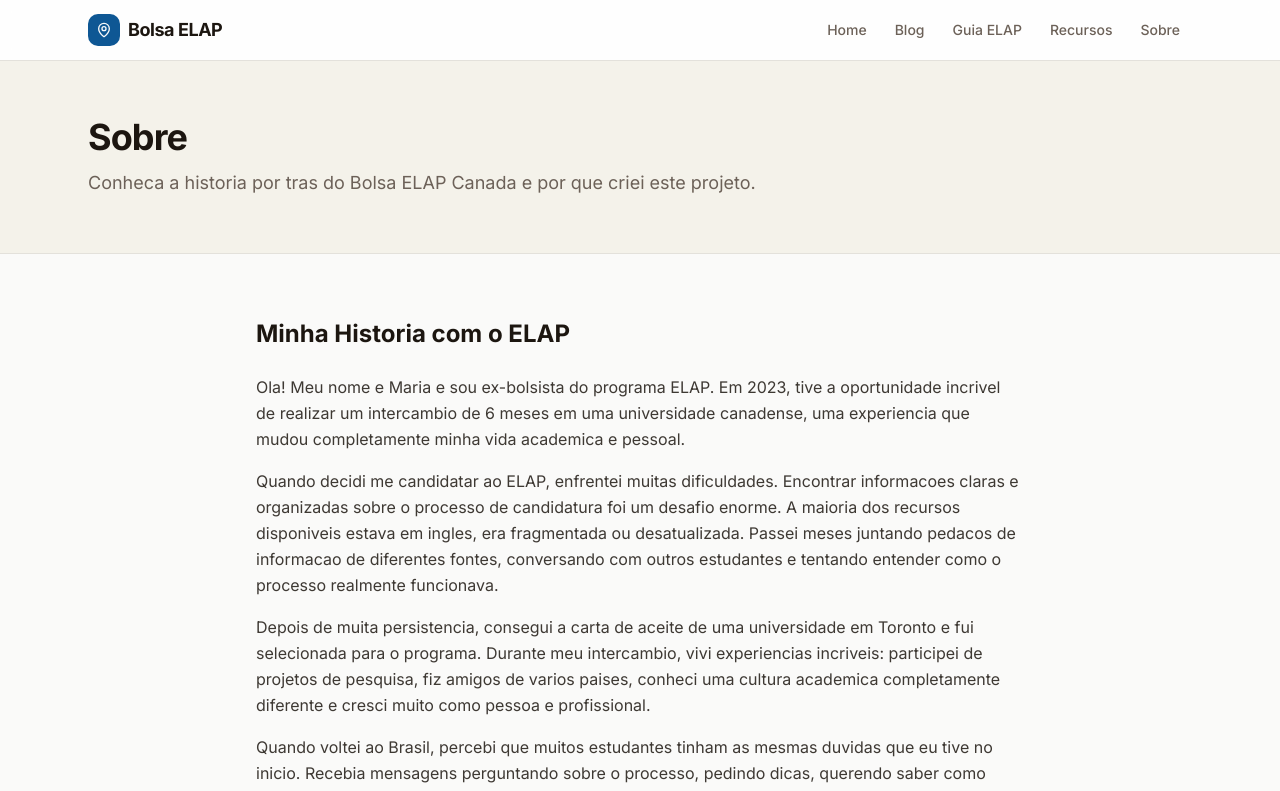
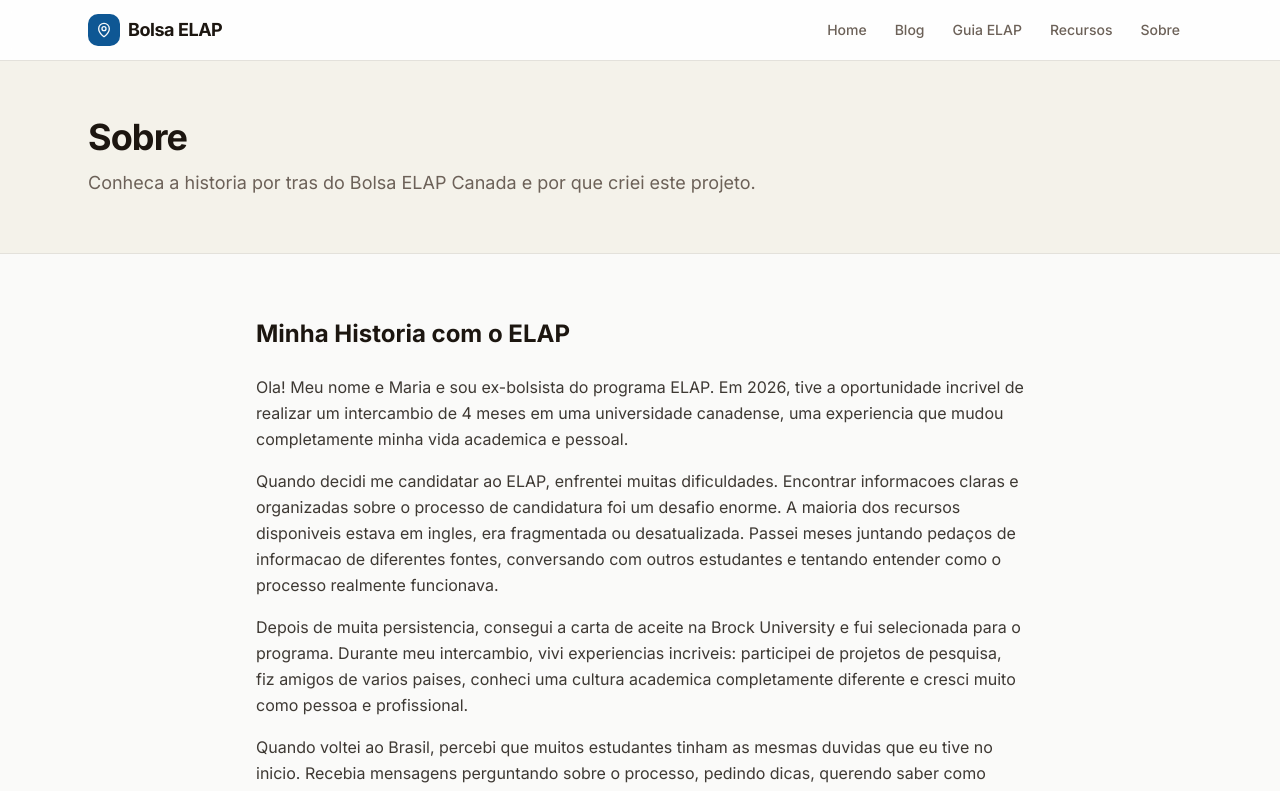
Before and after one commit to mariafiorio/elap, a Next.js app: page /sobre in a window 1280 px wide. Shown: the top 791 px of the page. Built offline with nearby package versions, Linux system fonts and the light colour scheme.

Commit message:
fix: update exchange year and duration in SobrePage biography
Co-authored-by: Maria <103320974+mariafiorio@users.noreply.github.com>

```diff
--- a/app/sobre/page.tsx
+++ b/app/sobre/page.tsx
@@ -30,19 +30,19 @@ export default function SobrePage() {
 
               <div className="space-y-4 text-foreground/85 leading-relaxed">
                 <p>
-                  Ola! Meu nome e Maria e sou ex-bolsista do programa ELAP. Em 2023, tive a oportunidade
-                  incrivel de realizar um intercambio de 6 meses em uma universidade canadense, uma experiencia
+                  Ola! Meu nome e Maria e sou ex-bolsista do programa ELAP. Em 2026, tive a oportunidade
+                  incrivel de realizar um intercambio de 4 meses em uma universidade canadense, uma experiencia
                   que mudou completamente minha vida academica e pessoal.
                 </p>
                 <p>
                   Quando decidi me candidatar ao ELAP, enfrentei muitas dificuldades. Encontrar informacoes
                   claras e organizadas sobre o processo de candidatura foi um desafio enorme. A maioria dos
                   recursos disponiveis estava em ingles, era fragmentada ou desatualizada. Passei meses
-                  juntando pedacos de informacao de diferentes fontes, conversando com outros estudantes
+                  juntando pedaços de informacao de diferentes fontes, conversando com outros estudantes
                   e tentando entender como o processo realmente funcionava.
                 </p>
                 <p>
-                  Depois de muita persistencia, consegui a carta de aceite de uma universidade em Toronto
+                  Depois de muita persistencia, consegui a carta de aceite na Brock University
                   e fui selecionada para o programa. Durante meu intercambio, vivi experiencias incriveis:
                   participei de projetos de pesquisa, fiz amigos de varios paises, conheci uma cultura
                   academica completamente diferente e cresci muito como pessoa e profissional.
```
